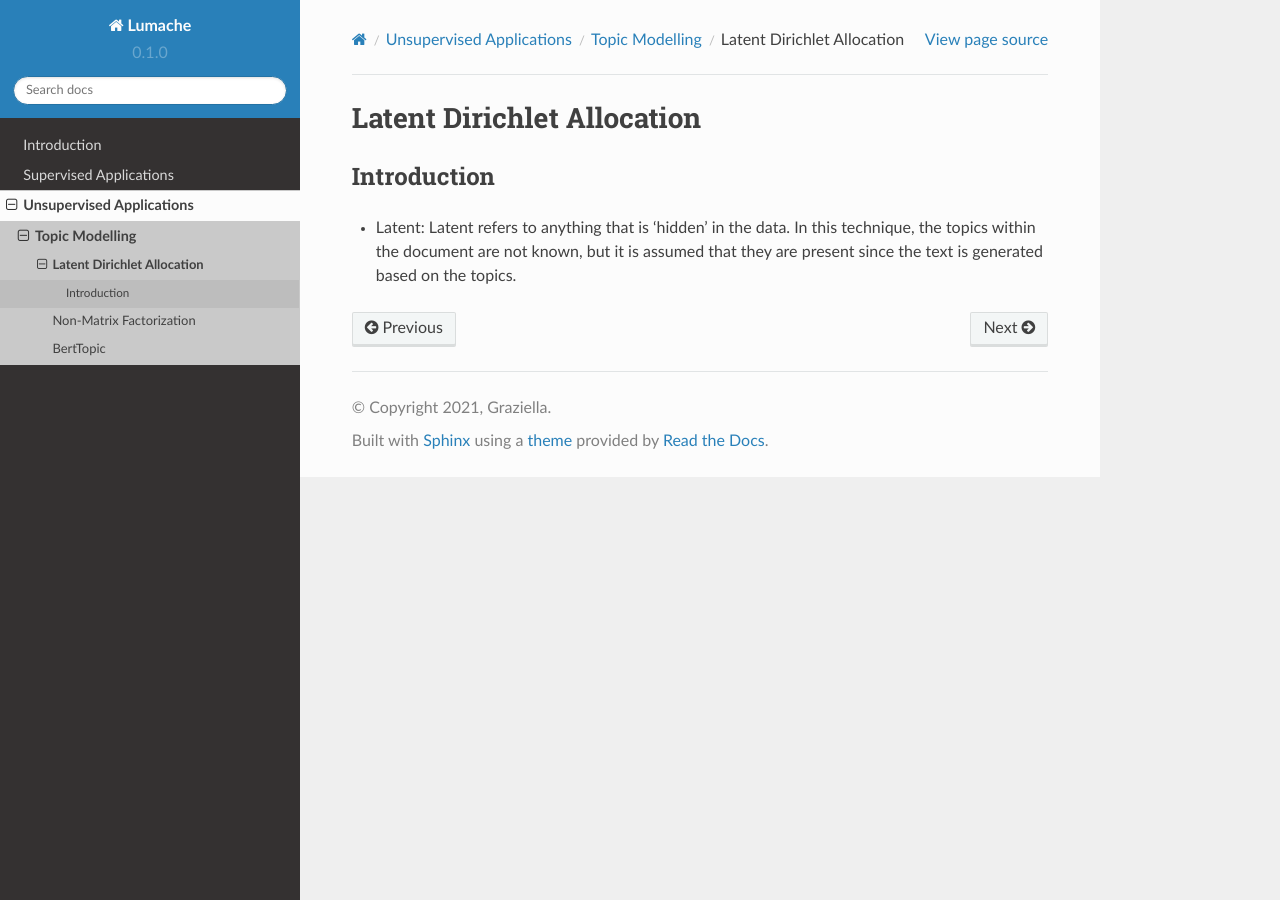
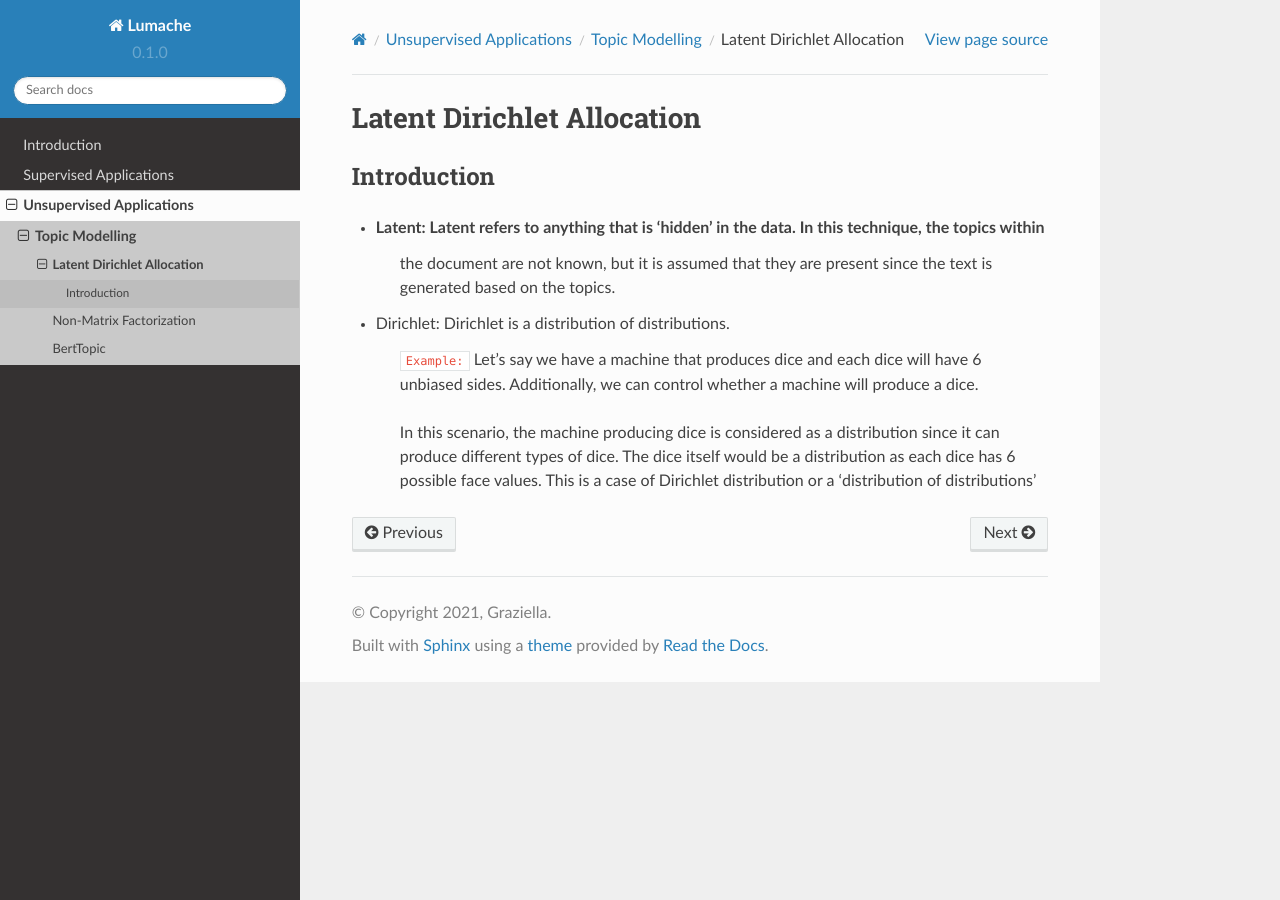
Before and after one commit to Aish2334/NLP-Technical-Documentation, a Sphinx documentation site: the page built from docs/source/unsupervised_applications/topic_modelling/latent_dirichlet_allocation.rst, in a window 1280 px wide. Built offline with Sphinx 7.4.7 and the Read the Docs theme 2.0.0, drawn with Linux system fonts in a browser that asks for light colours; pages that are not in the unit, such as notebooks, are missing from menus; cross-references to code outside the pages are shown as plain code.

Commit message:
Updated 2nd para of LDA

```diff
--- a/docs/source/unsupervised_applications/topic_modelling/latent_dirichlet_allocation.rst
+++ b/docs/source/unsupervised_applications/topic_modelling/latent_dirichlet_allocation.rst
@@ -6,4 +6,12 @@
 Introduction
 _____________
 
-* Latent: Latent refers to anything that is 'hidden' in the data. In this technique, the topics within the document are not known, but it is assumed that they are present since the text is generated based on the topics.
+* Latent: Latent refers to anything that is 'hidden' in the data. In this technique, the topics within
+          the document are not known, but it is assumed that they are present since the text is generated based on the topics.
+
+* Dirichlet: Dirichlet is a distribution of distributions.
+
+		  :underline:`Example:`
+		  Let's say we have a machine that produces dice and each dice will have 6 unbiased sides. Additionally, we can control whether a machine will produce a dice.
+
+		  In this scenario, the machine producing dice is considered as a distribution since it can produce different types of dice. The dice itself would be a distribution as each dice has 6 possible face values. This is a case of Dirichlet distribution or a 'distribution of distributions'
```
